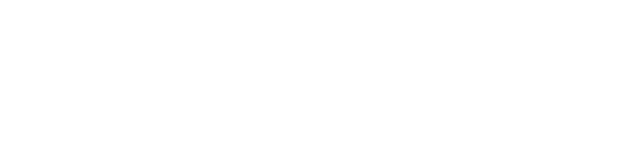
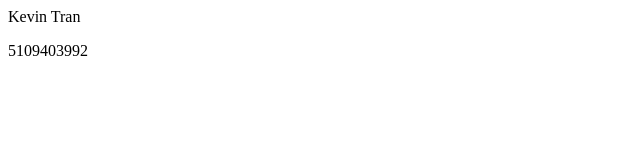
Before and after one commit to stuffed-crust/stuffed-crust, a plain HTML site: page index.html in a window 1280 px wide. Shown: the whole page, without its empty margins (0-640 px from the left). Drawn offline with Linux system fonts and the light colour scheme.

Commit message:
Update index.html

```diff
--- a/index.html
+++ b/index.html
@@ -4,5 +4,9 @@
   heap.load("3348054247");
 </script>
   <body>
+   <div class="container">
+       <p id="field1" data-ssn="551325553"> Kevin Tran </p>
+       <p id="field2" data-phone="5109403992"> 5109403992 </p>
+    </div>
   </body>
 </head>
```
